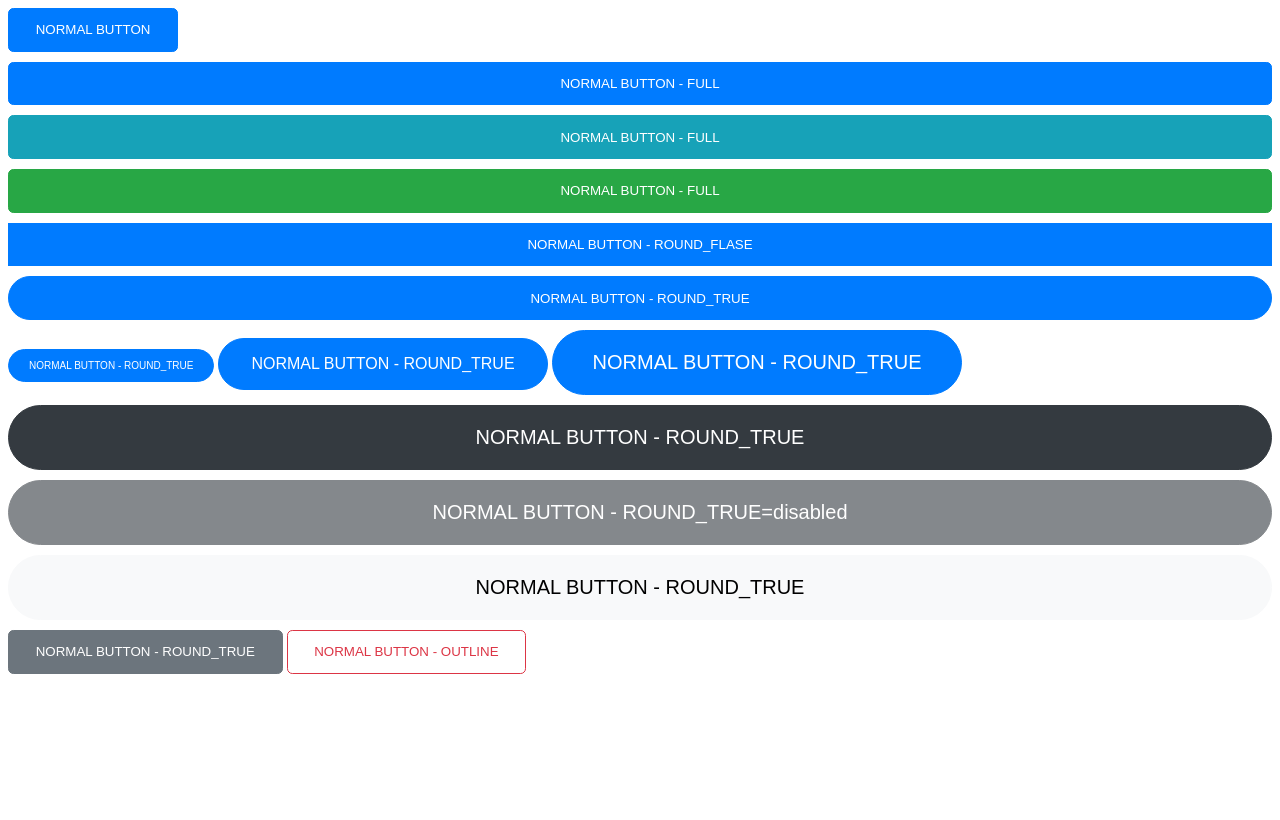
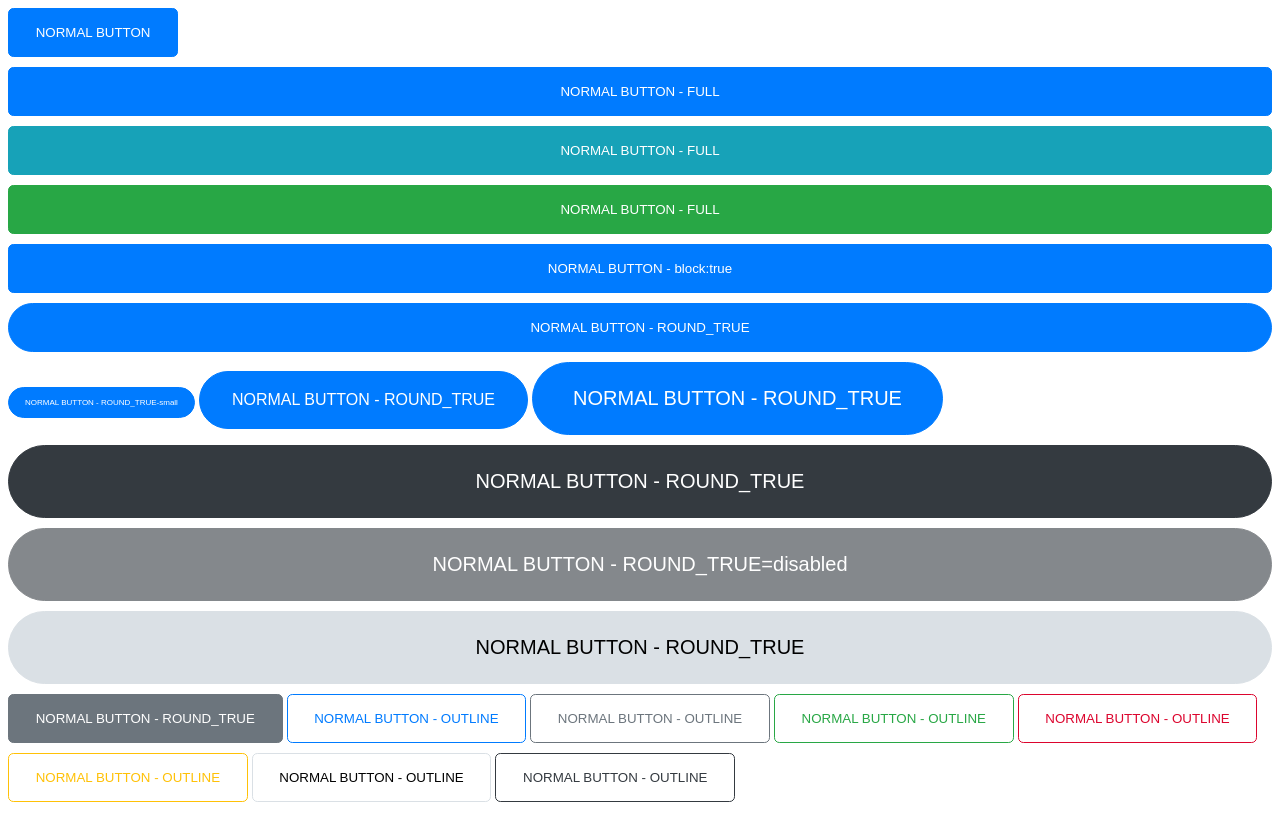
Before and after one commit to afeiship/gulp-registry, a website: page docs/index.html in a window 1280 px wide. Drawn offline with Linux system fonts and the light colour scheme.

Commit message:
issue: opmtize style

```diff
--- a/docs/index.html
+++ b/docs/index.html
@@ -25,8 +25,8 @@
     NORMAL BUTTON - FULL
   </button>
 
-  <button data-color="primary" class="webkit-sassui-button" data-full="true" data-round="false">
-    NORMAL BUTTON - ROUND_FLASE
+  <button data-color="primary" class="webkit-sassui-button" data-full="true" data-block="true">
+    NORMAL BUTTON - block:true
   </button>
 
   <button data-color="primary" class="webkit-sassui-button" data-full="true" data-round="true">
@@ -34,7 +34,7 @@
   </button>
 
   <button data-color="primary" class="webkit-sassui-button" data-size="small" data-round="true">
-    NORMAL BUTTON - ROUND_TRUE
+    NORMAL BUTTON - ROUND_TRUE-small
   </button>
 
   <button data-color="primary" class="webkit-sassui-button" data-size="normal" data-round="true">
@@ -49,9 +49,9 @@
   </button>
 
 
-    <button data-color="dark" data-full="true" class="webkit-sassui-button" data-size="large" data-round="true" disabled>
-      NORMAL BUTTON - ROUND_TRUE=disabled
-    </button>
+  <button data-color="dark" data-full="true" class="webkit-sassui-button" data-size="large" data-round="true" disabled>
+    NORMAL BUTTON - ROUND_TRUE=disabled
+  </button>
 
   <button data-color="light" data-full="true" class="webkit-sassui-button" data-size="large" data-round="true">
     NORMAL BUTTON - ROUND_TRUE
@@ -61,7 +61,25 @@
     NORMAL BUTTON - ROUND_TRUE
   </button>
 
+  <button data-color="primary" data-outline="true" class="webkit-sassui-button">
+    NORMAL BUTTON - OUTLINE
+  </button>
+  <button data-color="secondary" data-outline="true" class="webkit-sassui-button">
+    NORMAL BUTTON - OUTLINE
+  </button>
+  <button data-color="success" data-outline="true" class="webkit-sassui-button">
+    NORMAL BUTTON - OUTLINE
+  </button>
   <button data-color="danger" data-outline="true" class="webkit-sassui-button">
+    NORMAL BUTTON - OUTLINE
+  </button>
+  <button data-color="warning" data-outline="true" class="webkit-sassui-button">
+    NORMAL BUTTON - OUTLINE
+  </button>
+  <button data-color="light" data-outline="true" class="webkit-sassui-button">
+    NORMAL BUTTON - OUTLINE
+  </button>
+  <button data-color="dark" data-outline="true" class="webkit-sassui-button">
     NORMAL BUTTON - OUTLINE
   </button>
 </body>
--- a/src/webkit-sassui-button.scss
+++ b/src/webkit-sassui-button.scss
@@ -1,25 +1,25 @@
 /*webkit-sassui-button Start*/
 $webkit-sassui-button-options: (
-  padding: 1em 2em,
+  padding: 1.2em 2em,
   duration: 300ms,
   color-map:(
     primary:#007bff,
     secondary:#6c757d,
     success:#28a745,
-    danger:#dc3545,
+    danger:#dc052e,
     warning:#ffc107,
     info:#17a2b8,
-    light:#f8f9fa,
+    light:#dae0e5,
     dark:#343a40
   ),
   size-map:(
-    small: 10px,
+    small: 8px,
     normal: 16px,
     large: 20px,
   ),
   amount-map:(
-    darken: 10%,
-    lighten: 10%
+    darken: 8%,
+    lighten: 6%
   )
 )!default;
 // CAN NOT use default, maybe is node-sass's bug:
@@ -97,10 +97,13 @@ $webkit-sassui-button-options: (
         box-shadow: 0 0 0 0.2em rgba($color,.5);
       }
 
-
       &[data-outline=true]{
         background: transparent;
-        color:$color;
+        @if $name == light {
+          color: $text-color;
+        }@else{
+          color: $color;
+        }
 
         &:active{
           color:$text-color;
@@ -109,7 +112,6 @@ $webkit-sassui-button-options: (
       }
     }
   }
-
 }
 
 /*webkit-sassui-button End*/
```
Also changed, not shown: dist/webkit-sassui-button.css, dist/webkit-sassui-button.scss, docs/test.css.
